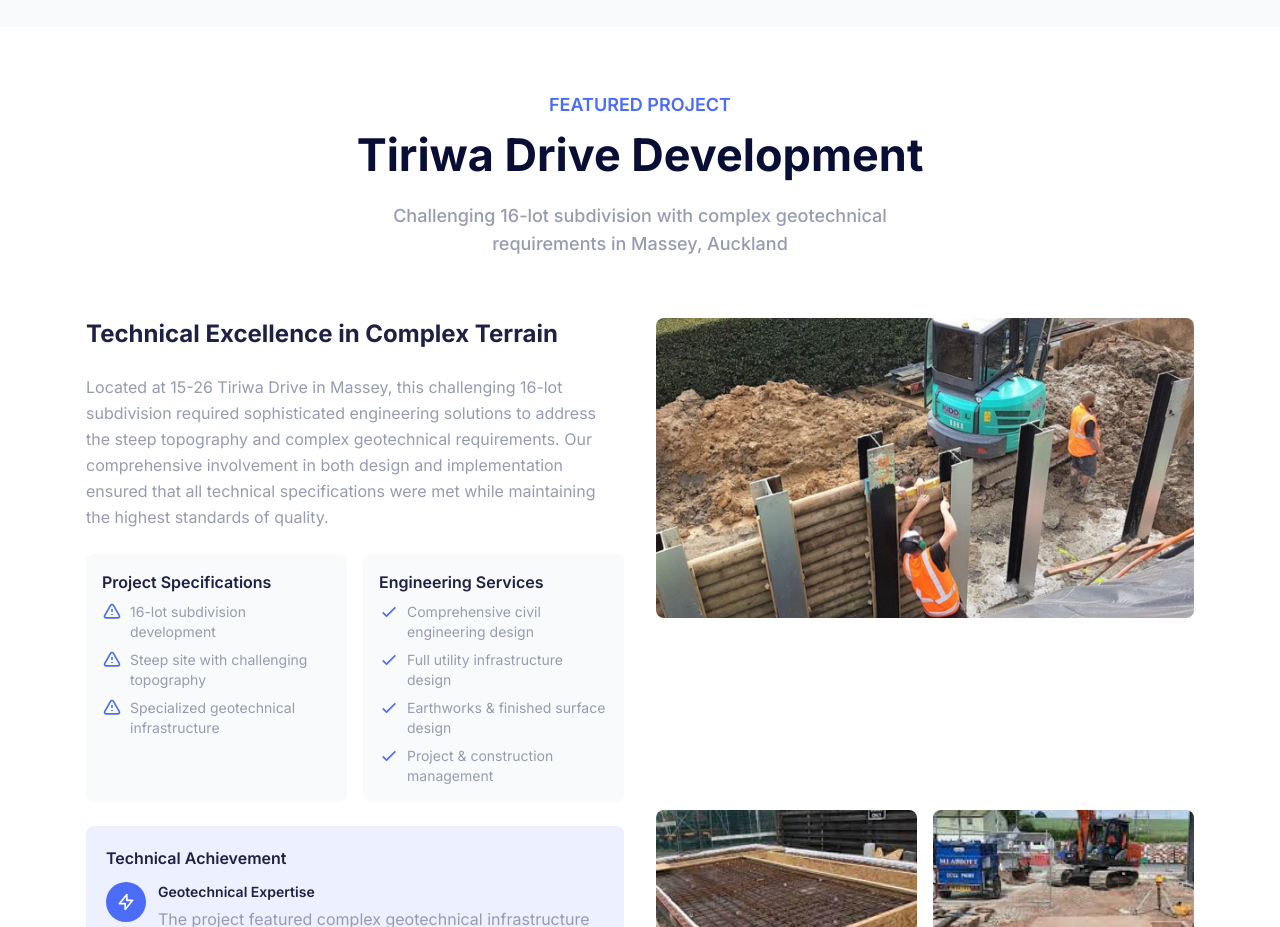
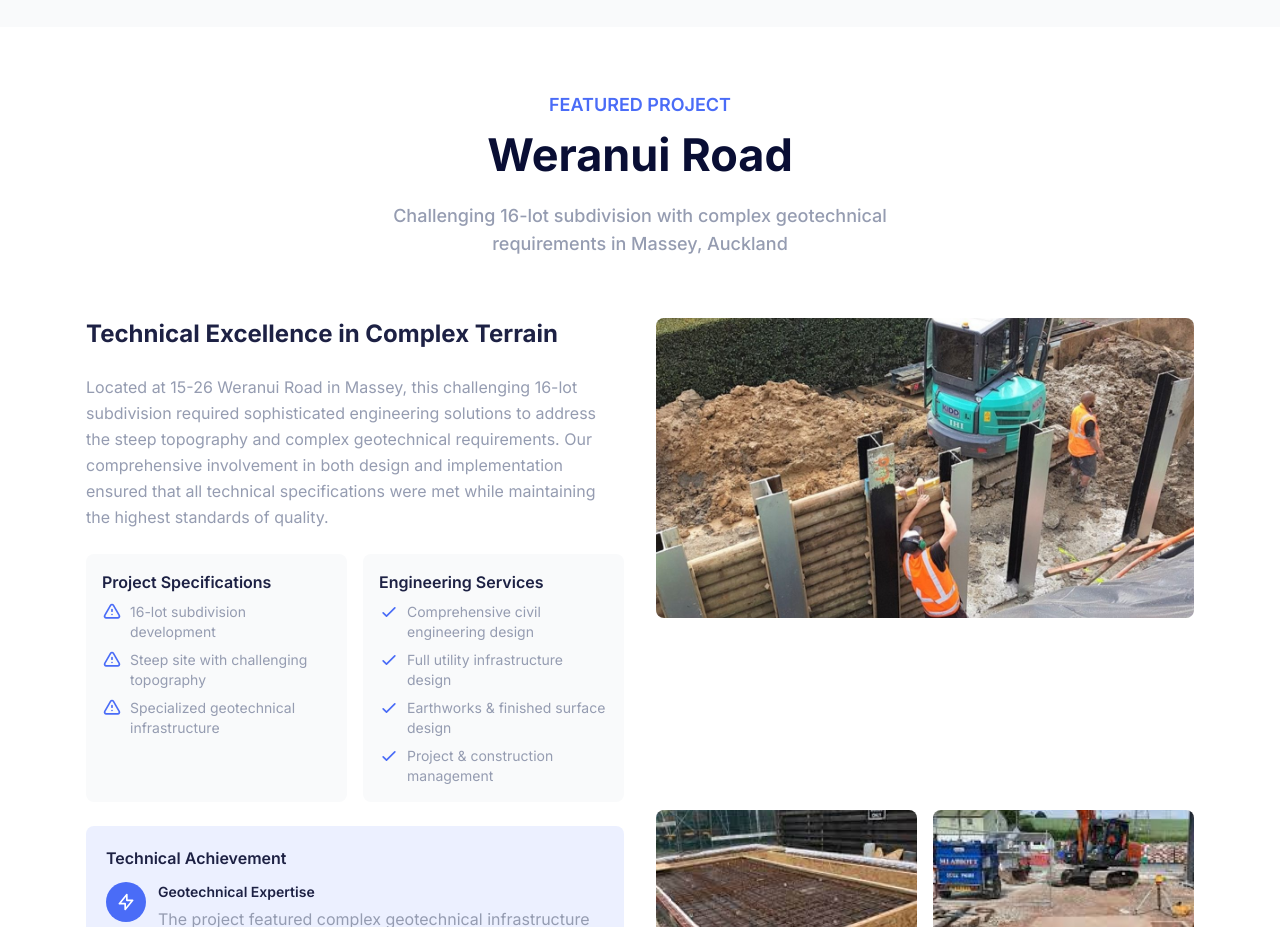
Before and after one commit to lin72h/shs-website, a Next.js app: page /civil-work in a window 1280 px wide. Shown: the part 6500-7427 px from the top of the page. Built offline with nearby package versions, Linux system fonts and the light colour scheme; no server answers.

Commit message:
change to Weranui Road

```diff
--- a/src/app/(site)/civil-work/page.tsx
+++ b/src/app/(site)/civil-work/page.tsx
@@ -683,12 +683,12 @@ export default function CivilWorkPage() {
         </div>
       </section>
 
-      {/* Tiriwa Drive Project Section */}
-      <section id="tiriwa-drive-development" className="pb-20 pt-16">
+      {/* Weranui Road Project Section */}
+      <section id="weranui-road" className="pb-20 pt-16">
         <div className="container">
           <SectionTitle
             mainTitle="FEATURED PROJECT"
-            title="Tiriwa Drive Development"
+            title="Weranui Road"
             paragraph="Challenging 16-lot subdivision with complex geotechnical requirements in Massey, Auckland"
             center={true}
             marginBottom="60px"
@@ -699,7 +699,7 @@ export default function CivilWorkPage() {
             <div className="flex flex-col space-y-6">
               <h3 className="text-2xl font-bold text-dark">Technical Excellence in Complex Terrain</h3>
               <p className="text-base leading-relaxed text-body-color">
-                Located at 15-26 Tiriwa Drive in Massey, this challenging 16-lot subdivision required
+                Located at 15-26 Weranui Road in Massey, this challenging 16-lot subdivision required
                 sophisticated engineering solutions to address the steep topography and complex geotechnical
                 requirements. Our comprehensive involvement in both design and implementation ensured that all
                 technical specifications were met while maintaining the highest standards of quality.
@@ -788,7 +788,7 @@ export default function CivilWorkPage() {
               <div className="relative h-[300px] overflow-hidden rounded-lg">
                 <Image
                   src="/images/portfolio/civil_work_new_1.jpg"
-                  alt="Tiriwa Drive Development Overview"
+                  alt="Weranui Road Development Overview"
                   fill
                   className="object-cover"
                 />
@@ -797,7 +797,7 @@ export default function CivilWorkPage() {
                 <div className="relative h-[200px] overflow-hidden rounded-lg">
                   <Image
                     src="/images/portfolio/civil_work_new_2.jpeg"
-                    alt="Tiriwa Drive Earthworks"
+                    alt="Weranui Road Earthworks"
                     fill
                     className="object-cover"
                   />
@@ -805,7 +805,7 @@ export default function CivilWorkPage() {
                 <div className="relative h-[200px] overflow-hidden rounded-lg">
                   <Image
                     src="/images/portfolio/civil_work_new_3.jpeg"
-                    alt="Tiriwa Drive Construction"
+                    alt="Weranui Road Construction"
                     fill
                     className="object-cover"
                   />
--- a/src/static-data/navbar.ts
+++ b/src/static-data/navbar.ts
@@ -40,8 +40,8 @@ export const navbarData: NavbarItem[] = [
       },
       {
         id: uuid(),
-        title: "Tiriwa Drive Development",
-        href: "civil-work#tiriwa-drive-development",
+        title: "Weranui Road",
+        href: "civil-work#weranui-road",
         external: false,
       },
     ],
```
